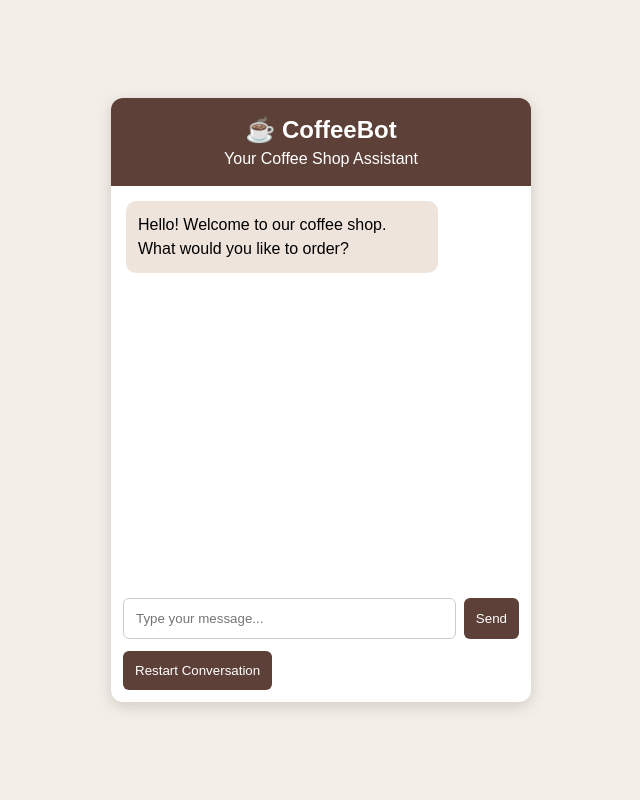
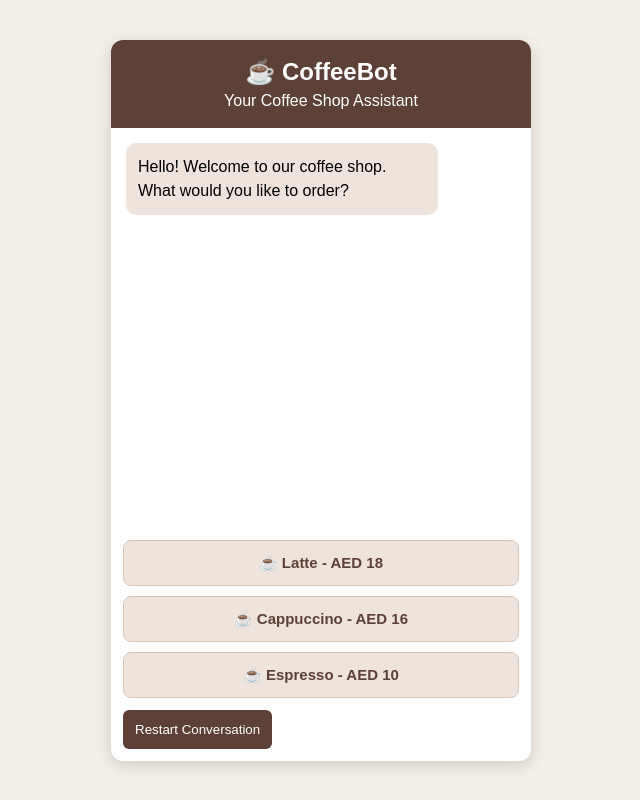
Before and after one commit to EmyCodez/coffeebot, a Flask app: page / in a window 1280 px wide. Shown: the whole page, without its empty margins (319-959 px from the left). Run offline with Flask 3, Linux system fonts and the light colour scheme.

Commit message:
Change text response to 3 buttons

```diff
--- a/app.py
+++ b/app.py
@@ -25,7 +25,7 @@ bot = DecisionEngine(CONFIG_PATH)
 def home():
     """Display the chatbot interface."""
 
-    session["current_state"] = bot.start_state
+    session["current_state"] = "order"
     session["order_context"] = {}
 
     return render_template("index.html")
@@ -71,12 +71,12 @@ def chat():
 def reset():
     """Reset the conversation."""
 
-    session["current_state"] = bot.start_state
+    session["current_state"] = "order"
     session["order_context"] = {}
 
     return jsonify({
         "response": "Hello! Welcome to our coffee shop. What would you like to order?",
-        "current_state": bot.start_state
+        "current_state": "order"
     })
 
 
--- a/config/sales_tree.json
+++ b/config/sales_tree.json
@@ -54,7 +54,7 @@
         {
           "keywords": ["yes", "yeah", "confirm", "ok", "okay", "sure"],
           "response": "Your {item} ({price}) is confirmed! Thank you for ordering with us.",
-          "next_state": "greeting",
+          "next_state": "order",
           "clear_context": true
         },
         {
@@ -64,7 +64,7 @@
           "clear_context": true
         }
       ],
-      "fallback": "Please reply with 'confirm' to place your {item} order, or 'cancel' to drop it."
+      "fallback": "Please reply with 'confirm' to place your order, or 'cancel' to drop it."
     }
   }
 }
--- a/static/css/style.css
+++ b/static/css/style.css
@@ -123,3 +123,42 @@ body {
 .reset-button {
     margin: 0 12px 12px;
 }
+
+
+/* Customer choice buttons */
+
+.choice-container {
+    display: flex;
+    flex-direction: column;
+    gap: 10px;
+    padding: 12px;
+}
+
+.choice-button {
+    width: 100%;
+    padding: 13px;
+
+    background: #eee4dc;
+    color: #5d4037;
+
+    border: 1px solid #d7c5b7;
+    border-radius: 8px;
+
+    font-size: 15px;
+    font-weight: bold;
+
+    cursor: pointer;
+    transition: background 0.2s ease;
+}
+
+.choice-button:hover {
+    background: #d7c0ad;
+}
+
+.choice-button:active {
+    transform: scale(0.98);
+}
+
+.reset-button {
+    display: block;
+}
--- a/static/js/chat.js
+++ b/static/js/chat.js
@@ -1,16 +1,10 @@
 
-const chatForm = document.getElementById("chat-form");
-const userInput = document.getElementById("user-input");
 const chatBox = document.getElementById("chat-box");
+const choiceContainer = document.getElementById("choice-container");
 const resetButton = document.getElementById("reset-button");
 
 
-/*
- Add a message to the chat window.
-*/
-
 function addMessage(message, sender) {
-
     const messageElement = document.createElement("div");
 
     messageElement.classList.add(
@@ -20,42 +14,57 @@ function addMessage(message, sender) {
     messageElement.textContent = message;
 
     chatBox.appendChild(messageElement);
-
     chatBox.scrollTop = chatBox.scrollHeight;
 }
 
 
-/*
- Handle customer messages.
-*/
+function displayChoices(state) {
+    choiceContainer.innerHTML = "";
 
-chatForm.addEventListener("submit", async (event) => {
+    let options = [];
 
-    event.preventDefault();
+    if (state === "order") {
+        options = [
+            { label: "☕ Latte - AED 18", value: "latte" },
+            { label: "☕ Cappuccino - AED 16", value: "cappuccino" },
+            { label: "☕ Espresso - AED 10", value: "espresso" }
+        ];
+    }
 
-    const message = userInput.value.trim();
+    if (state === "confirmation") {
+        options = [
+            { label: "Confirm Order", value: "yes" },
+            { label: "Cancel Order", value: "cancel" }
+        ];
+    }
 
-    if (!message) return;
+    options.forEach(option => {
+        const button = document.createElement("button");
 
-    // Display customer message
-    addMessage(message, "user");
+        button.textContent = option.label;
+        button.classList.add("choice-button");
 
-    userInput.value = "";
+        button.addEventListener("click", () => {
+            sendMessage(option.value, option.label);
+        });
+
+        choiceContainer.appendChild(button);
+    });
+}
+
+
+async function sendMessage(message, displayText = message) {
+    addMessage(displayText, "user");
+
+    choiceContainer.innerHTML = "";
 
     try {
-
         const response = await fetch("/chat", {
-
             method: "POST",
-
             headers: {
                 "Content-Type": "application/json"
             },
-
-            body: JSON.stringify({
-                message: message
-            })
-
+            body: JSON.stringify({ message: message })
         });
 
         const data = await response.json();
@@ -64,26 +73,18 @@ chatForm.addEventListener("submit", async (event) => {
             throw new Error(data.error || "Something went wrong.");
         }
 
-        // Display chatbot response
         addMessage(data.response, "bot");
 
+        displayChoices(data.current_state);
+
     } catch (error) {
-
         addMessage(error.message, "bot");
-
     }
-
-});
+}
 
 
-/*
- Restart the conversation.
-*/
-
 resetButton.addEventListener("click", async () => {
-
     try {
-
         const response = await fetch("/reset", {
             method: "POST"
         });
@@ -97,11 +98,13 @@ resetButton.addEventListener("click", async () => {
         chatBox.innerHTML = "";
 
         addMessage(data.response, "bot");
+        displayChoices(data.current_state);
 
     } catch (error) {
+        addMessage(error.message, "bot");
+    }
+});
 
-        addMessage(error.message, "bot");
 
-    }
-
-});
+// Display the initial coffee options.
+displayChoices("order");
--- a/templates/index.html
+++ b/templates/index.html
@@ -21,26 +21,13 @@
         </header>
 
         <div id="chat-box" class="chat-box">
-
             <div class="bot-message">
-                Hello! Welcome to our coffee shop. What would you like to order?
+                Hello! Welcome to our coffee shop.
+                What would you like to order?
             </div>
-
         </div>
 
-        <form id="chat-form" class="chat-input">
-
-            <input
-                type="text"
-                id="user-input"
-                placeholder="Type your message..."
-                autocomplete="off"
-                required
-            >
-
-            <button type="submit">Send</button>
-
-        </form>
+        <div id="choice-container" class="choice-container"></div>
 
         <button id="reset-button" class="reset-button">
             Restart Conversation
```
